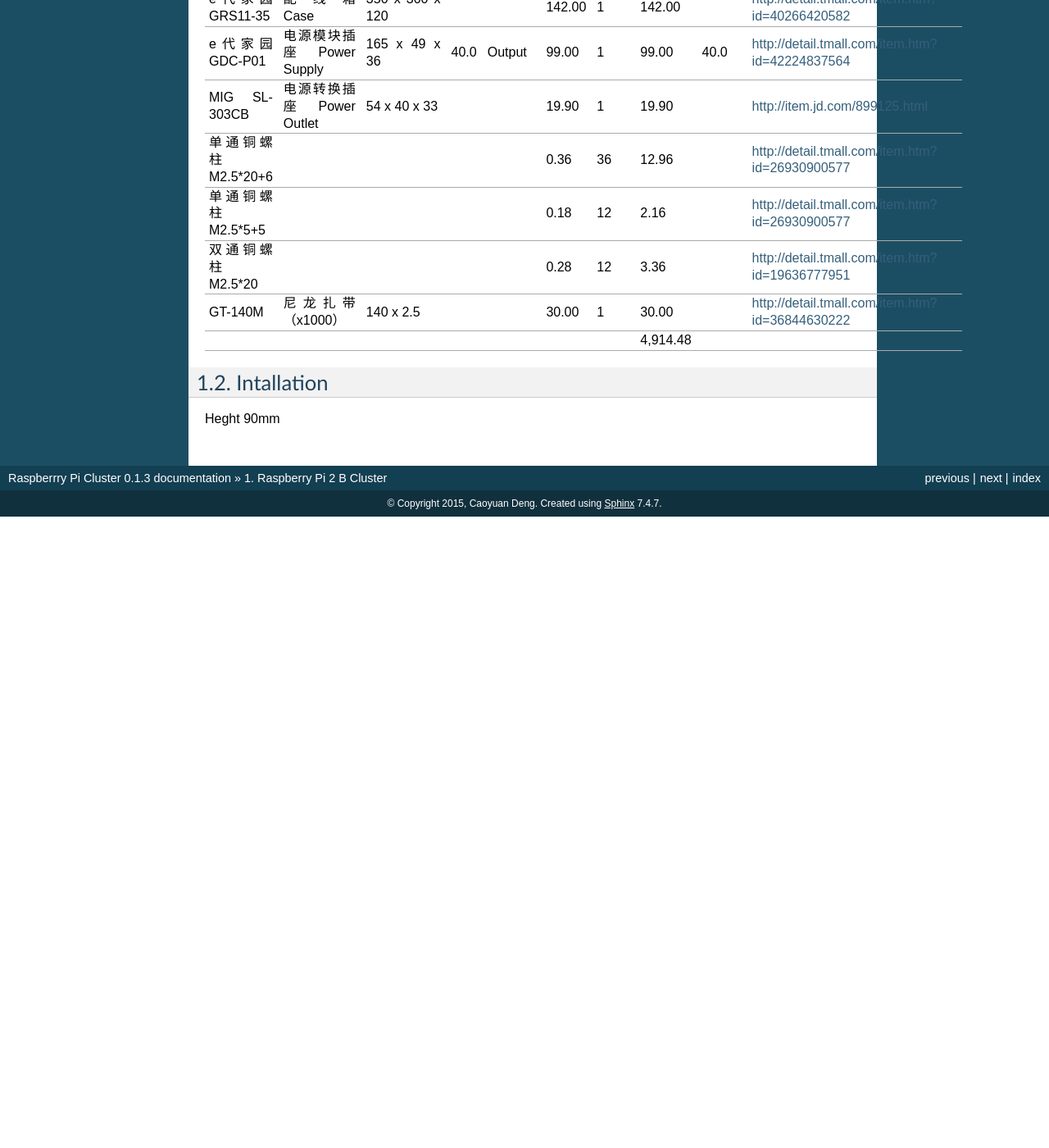
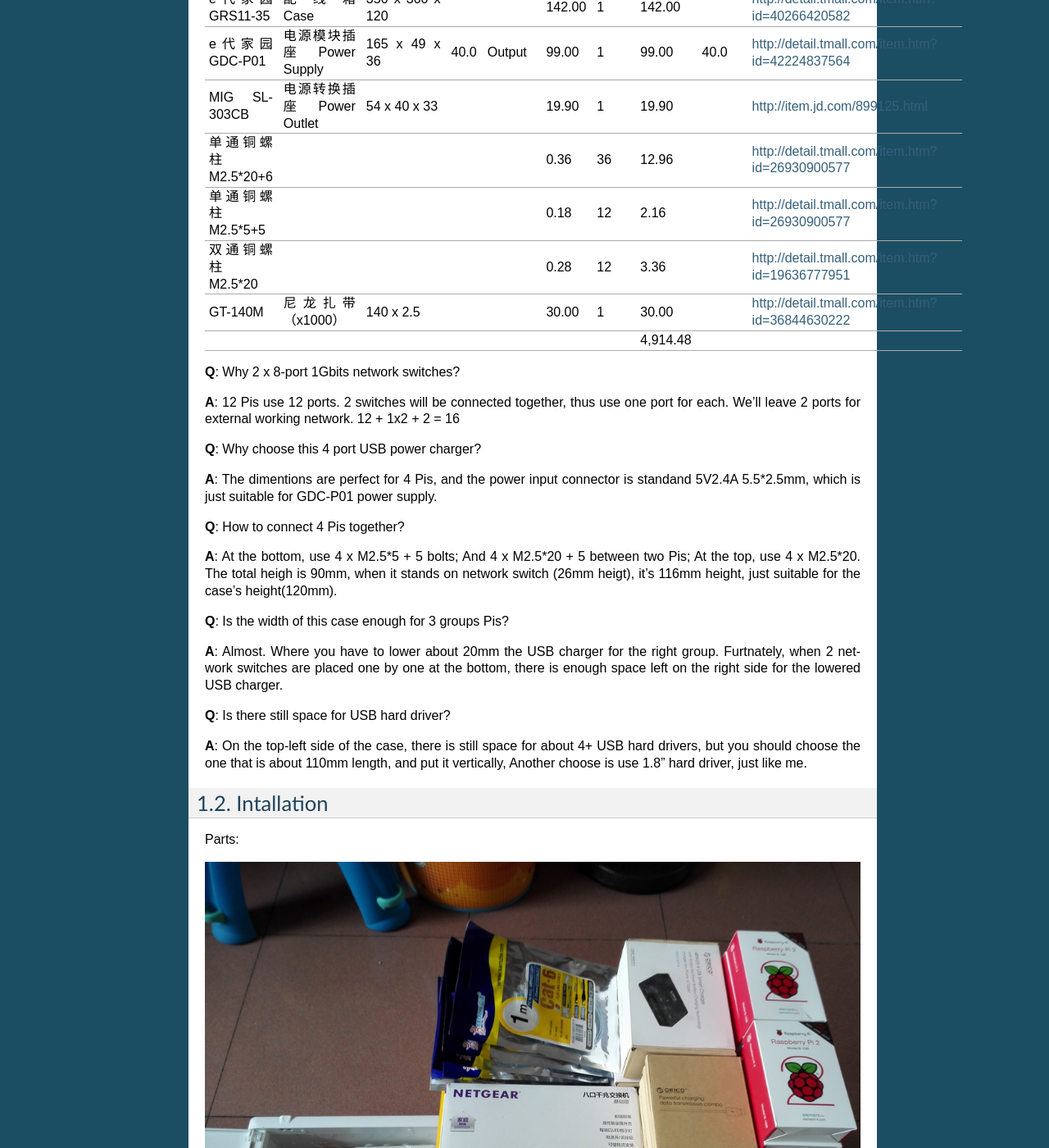
Before and after one commit to dcaoyuan/papers, a Sphinx documentation site: the page built from docs/source/rpi_cluster/component.rst, in a window 1280 px wide and 1400 px high, scrolled down 699 px. Shown: the whole window at 82% size. Built offline with Sphinx 7.4.7, drawn with Linux system fonts in a browser that asks for light colours; formulas are drawn with MathJax 3; before the commit the page ends 1329 px from its top, so only the background shows below that; some of the changed text lies outside the part shown.

Commit message:
Added Q&A for installation.

```diff
--- a/docs/source/includeme.rst
+++ /dev/null
@@ -1 +0,0 @@
-.. include:: ../../README.rst
--- a/docs/source/rpi_cluster/component.rst
+++ b/docs/source/rpi_cluster/component.rst
@@ -38,8 +38,61 @@ Component
 |                        |                                      |                 |       |        |                 |       |   4,914.48 |           |                                                                    |
 +------------------------+--------------------------------------+-----------------+-------+--------+-----------------+-------+------------+-----------+--------------------------------------------------------------------+
 
+**Q**: Why 2 x 8-port 1Gbits network switches?
+
+**A**: 12 Pis use 12 ports. 2 switches will be connected together, thus use one port for each.
+We'll leave 2 ports for external working network. 12 + 1x2 + 2 = 16
+
+**Q**: Why choose this 4 port USB power charger?
+
+**A**: The dimentions are perfect for 4 Pis, and the power input connector is standand 5V2.4A 5.5*2.5mm, which is just suitable for GDC-P01 power supply.
+
+**Q**: How to connect 4 Pis together?
+
+**A**: At the bottom, use 4 x M2.5*5 + 5 bolts; And 4 x M2.5*20 + 5 between two Pis; At the top, use 4 x M2.5*20. The total heigh is 90mm, when it stands on network switch (26mm heigt), it's 116mm height, just suitable for the case's height(120mm).
+
+**Q**: Is the width of this case enough for 3 groups Pis?
+
+**A**: Almost. Where you have to lower about 20mm the USB charger for the right group. Furtnately, when 2 network switches are placed one by one at the bottom, there is enough space left on the right side for the lowered USB charger.
+
+**Q**: Is there still space for USB hard driver?
+
+**A**: On the top-left side of the case, there is still space for about 4+ USB hard drivers, but you should choose the one that is about 110mm length, and put it vertically, Another choose is use 1.8" hard driver, just like me.
 
 Intallation
 ----------------
 
-Heght 90mm
+Parts:
+
+.. image:: images/install_01.jpg
+   :alt: installations
+
+Bundled 4 x Raspberry Pis and 1 x USB Charger together as one group: height 90mm
+
+.. image:: images/install_02.jpg
+   :alt: installations
+
+The layout: 3 x groups stand on 2 x 8-port network switches
+
+.. image:: images/install_03.jpg
+   :alt: installations
+
+The case with PSU installed
+
+.. image:: images/install_04.jpg
+   :alt: installations
+
+Finished:
+
+.. image:: images/install_05.jpg
+   :alt: installations
+
+Lighting:
+
+.. image:: images/install_06.jpg
+   :alt: installations
+
+Lighting:
+
+.. image:: images/install_07.jpg
+   :alt: installations
```
Also changed, not shown: docs/source/rpi_cluster/images/install_01.jpg (added), docs/source/rpi_cluster/images/install_02.jpg (added), docs/source/rpi_cluster/images/install_03.jpg (added), docs/source/rpi_cluster/images/install_04.jpg (added), docs/source/rpi_cluster/images/install_05.jpg (added), docs/source/rpi_cluster/images/install_06.jpg (added), docs/source/rpi_cluster/images/install_07.jpg (added).
